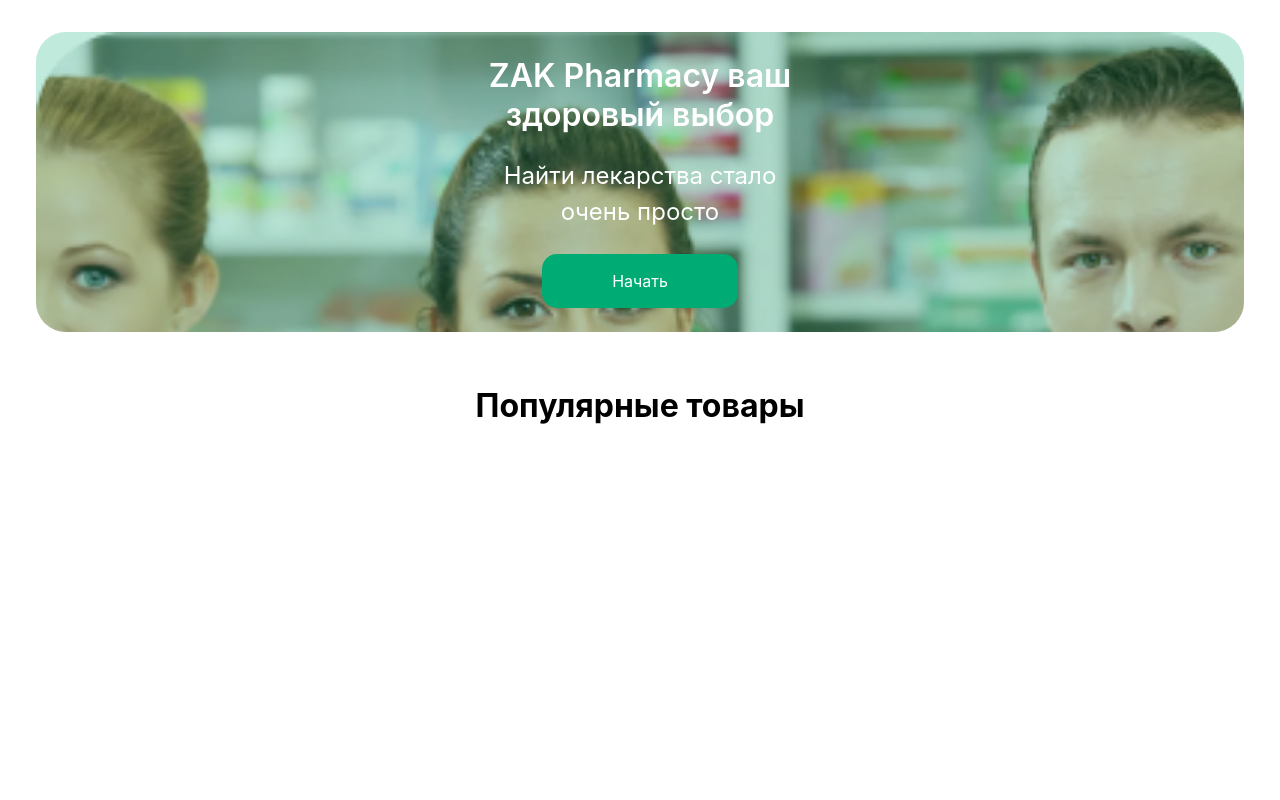
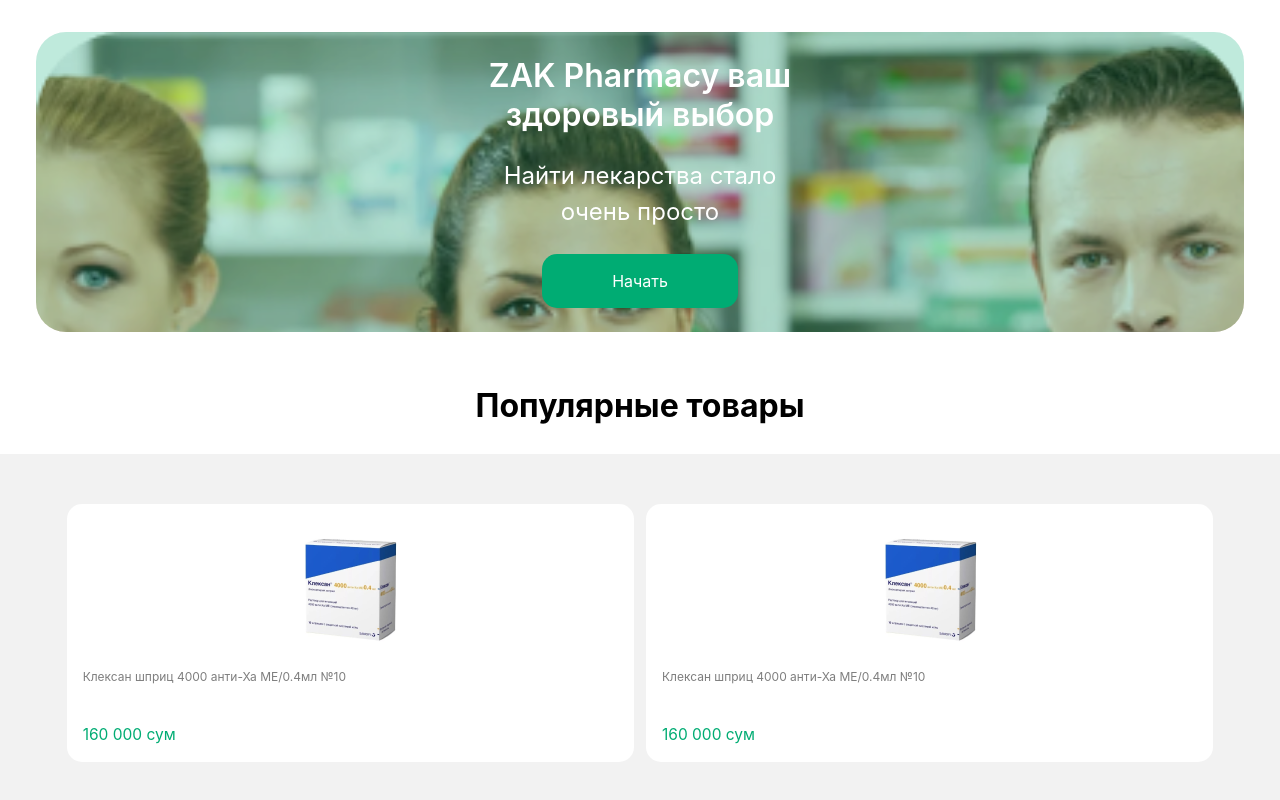
Before and after one commit to alitolibov/React-Homework-2, a React (Vite) app: page / in a window 1280 px wide. Shown: the part 276-1076 px from the top of the page. Before the commit the page ends 800 px from the top, so only its background shows below. Built offline with nearby package versions, Linux system fonts and the light colour scheme.

Commit message:
fixed bugs and add section two

```diff
--- a/src/App.jsx
+++ b/src/App.jsx
@@ -1,8 +1,10 @@
+import Item from "./components/Item";
 
 
 function App() {
 
     return (
+    <>
     <div className="w-[94.3%] m-auto my-[24px]">
         <div className="w-[132px] h-[70px] bg-contain top-logo m-auto mb-[30px]"></div>
         <div className="h-[50px] flex justify-between items-center px-[16px] bg-[#00AC73] rounded-[15px] mb-[24px]">
@@ -27,6 +29,15 @@ function App() {
         </div>
         <p className="text-[32px] font-bold text-center mt-[50px] mb-[6px]">Популярные товары</p>
     </div>
+    <div className="bg-[#f2f2f2]">
+    <div className="w-[94.3%] m-auto py-[50px] bg-[#f2f2f2]">
+      <div className="w-[95%] grid grid-cols-2 m-auto gap-[12px]">
+        <Item/>
+        <Item/>
+      </div>
+    </div>
+    </div>
+    </>
     )
 }
 
--- /dev/null
+++ b/src/components/Item.jsx
@@ -0,0 +1,15 @@
+const Item = () => {
+   return (
+      <div className="h-[258px] rounded-[15px] shadow-[0_0_0_20px_rgba(0, 0, 0, 0.12)] flex flex-col justify-between px-[16px] py-[16px] bg-[#ffffff]">
+         <div className="flex flex-col gap-[8px]">
+            <div className="h-[140px] w-full bg-[#ffffff] relative">
+            <div className="kleksan bg-contain h-full w-full bg-contain bg-no-repeat bg-center"></div>
+            </div>
+            <p className="text-[12px] text-[#7E7E7E]">Клексан шприц 4000 анти-Ха МЕ/0.4мл №10</p>
+         </div>
+         <p className="text-[15.5294px] text-[#00AC73]">160 000 сум</p>
+      </div>
+    );
+}
+
+export default Item;
--- a/src/index.css
+++ b/src/index.css
@@ -25,3 +25,6 @@
 .bag{
    background-image: url(../public/bg.png);
 }
+.kleksan{
+   background-image: url('../public/kleksan.png');
+}
```
